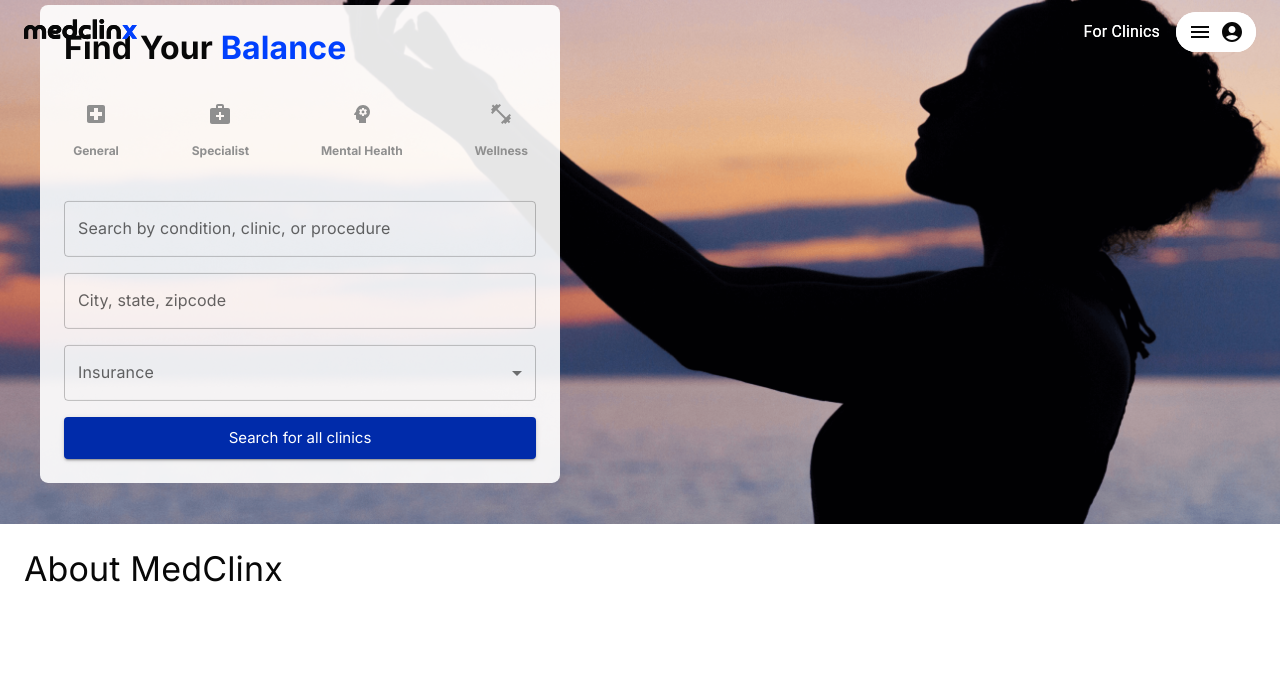
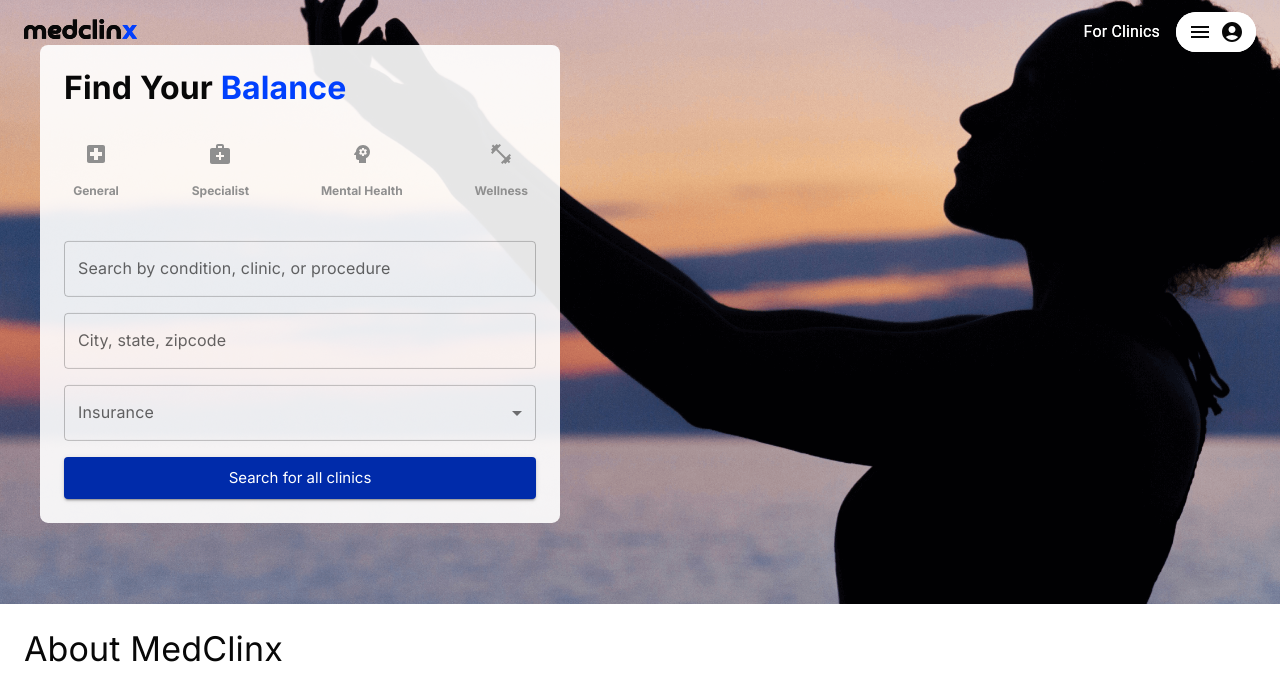
Before and after one commit to outsidebryce/medclinx, a React (Create React App) app in the folder client/: page / in a window 1280 px wide. Shown: the top 700 px of the page. Built offline with nearby package versions, Linux system fonts and the light colour scheme.

Commit message:
Homepage search

```diff
--- a/client/src/components/Home.js
+++ b/client/src/components/Home.js
@@ -28,13 +28,14 @@
       <Navbar transparent={true} />
       <Box
         sx={{
-          height: '70vh',
+          height: { xs: '80vh', sm: 'auto', lg: '80vh' },
+          minHeight: { sm: '80vh' },
           backgroundImage: 'url("/medclinx-masthead.png")',
           backgroundSize: 'cover',
           backgroundPosition: 'center',
           position: 'relative',
-          marginTop: '-100px', // Move the masthead up
-          paddingTop: '100px', // Add padding to compensate for the navbar
+          marginTop: { xs: '-80px', md: '-100px' },
+          paddingTop: { xs: '60px', md: '100px' },
         }}
       >
         <Box
@@ -42,15 +43,19 @@
             backgroundColor: 'rgba(255, 255, 255, 0.9)',
             padding: 3,
             borderRadius: 2,
-            width: '80%',
+            width: { xs: 'calc(100% - 40px)', sm: '80%' },
             maxWidth: '520px',
             display: 'flex',
             flexDirection: 'column',
             gap: 2,
             position: 'absolute',
-            top: '50%',
-            left: '40px',
-            transform: 'translate(0%, -50%)',
+            top: { xs: '50%', sm: '50%' },
+            left: { xs: '20px', sm: '40px' },
+            transform: { xs: 'translateY(-50%)', sm: 'translateY(-50%)' },
+            margin: { xs: '0 auto', sm: 0 },
+            right: { xs: '20px', sm: 'auto' },
+            height: { sm: 'auto' },
+            overflowY: { xs: 'auto', sm: 'visible' },
           }}
         >
           <Typography
```
